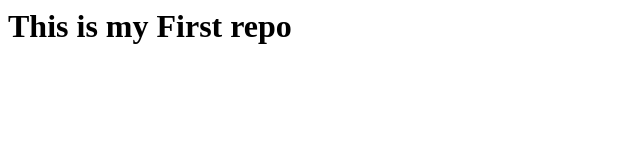
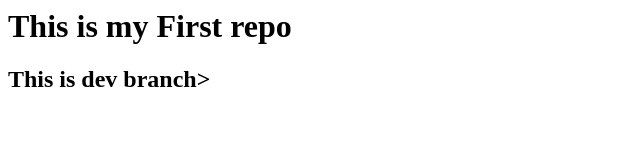
Before and after one commit to arundevlearn/first-test-repo, a plain HTML site: page index.html in a window 1280 px wide. Shown: the whole page, without its empty margins (0-640 px from the left). Drawn offline with Linux system fonts and the light colour scheme.

Commit message:
Dev branch first commit

```diff
--- a/index.html
+++ b/index.html
@@ -2,5 +2,6 @@
     <head><title>My First Repo</title></head>
     <body>
         <h1>This is my First repo</h1>
+        <h2>This is dev branch></h2>
     </body>
 </html>
```
